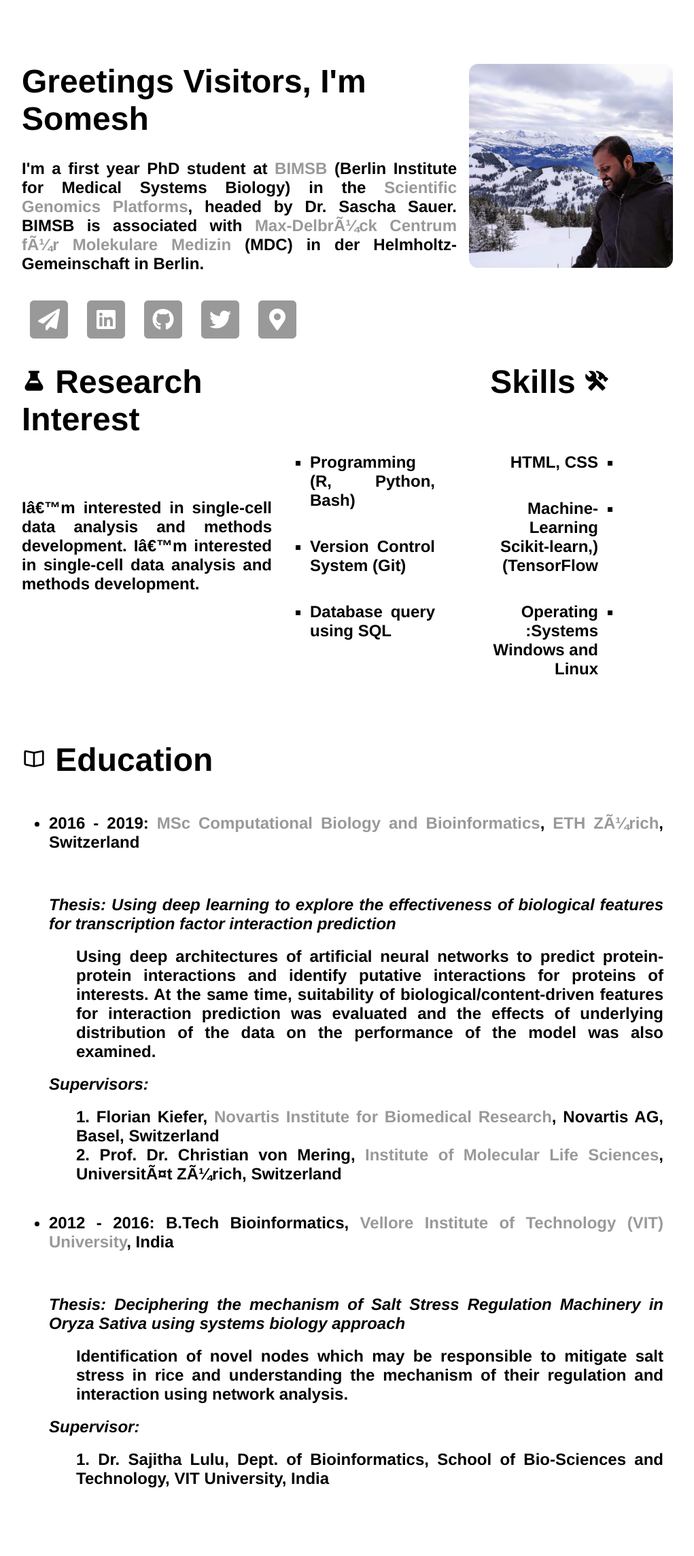
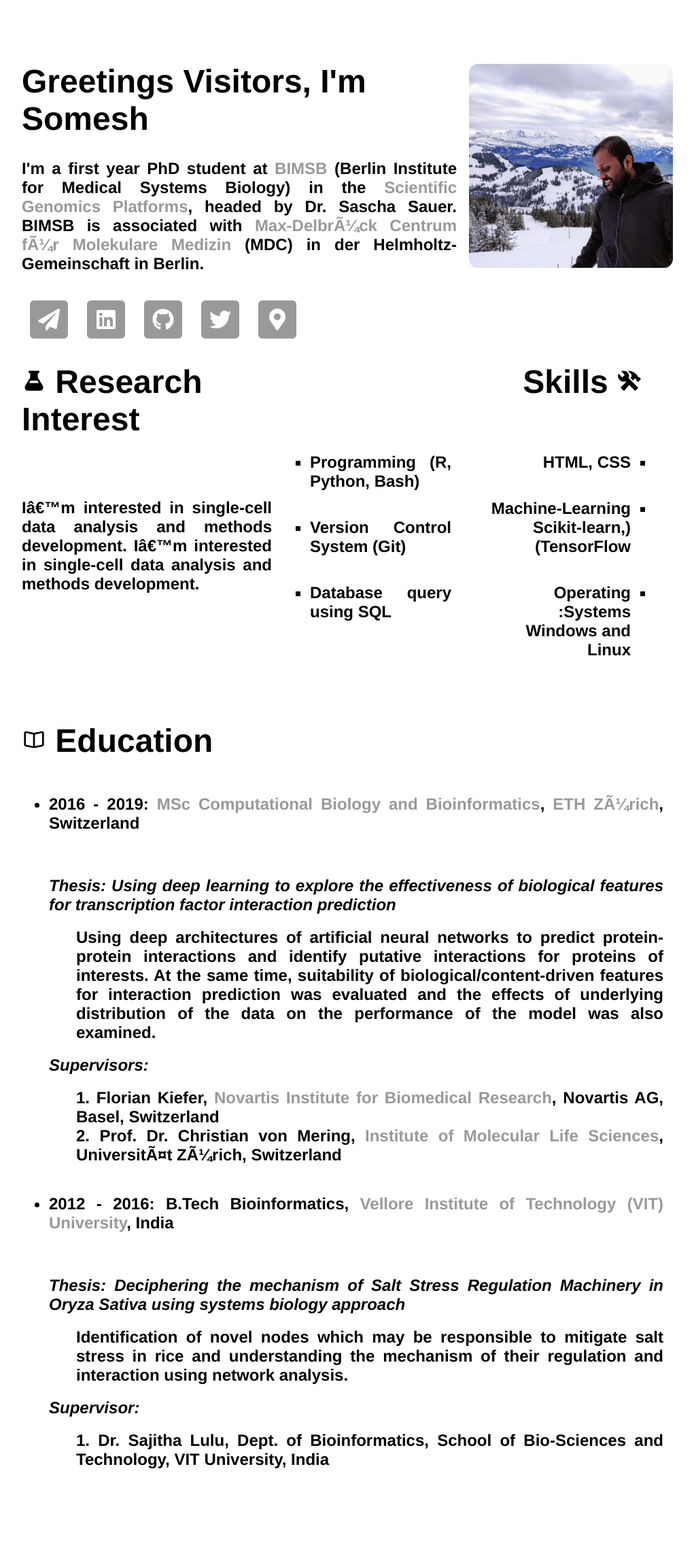
Before and after one commit to saisomesh2594/saisomesh2594.github.io, a Jekyll site: the page built from index.html, in a window 1280 px wide. Shown: the whole page at 68% size, without its empty margins (128-1149 px from the left). Built offline with Jekyll 4.4.1, drawn with Linux system fonts in a browser that asks for light colours; after the commit the page ends 2261 px from its top, so only the background shows below that.

Commit message:
Update main.css

```diff
--- a/css/main.css
+++ b/css/main.css
@@ -129,14 +129,15 @@
 }
 
 #center{
+	float: left;
 	margin:0 auto;
-	width:10%;
+	width:5%;
 }
 
 #twitter {
 	padding-top: 0rem;
 	float: left;
-	width: 50%;
+	width: 55%;
 }
 
 
```
